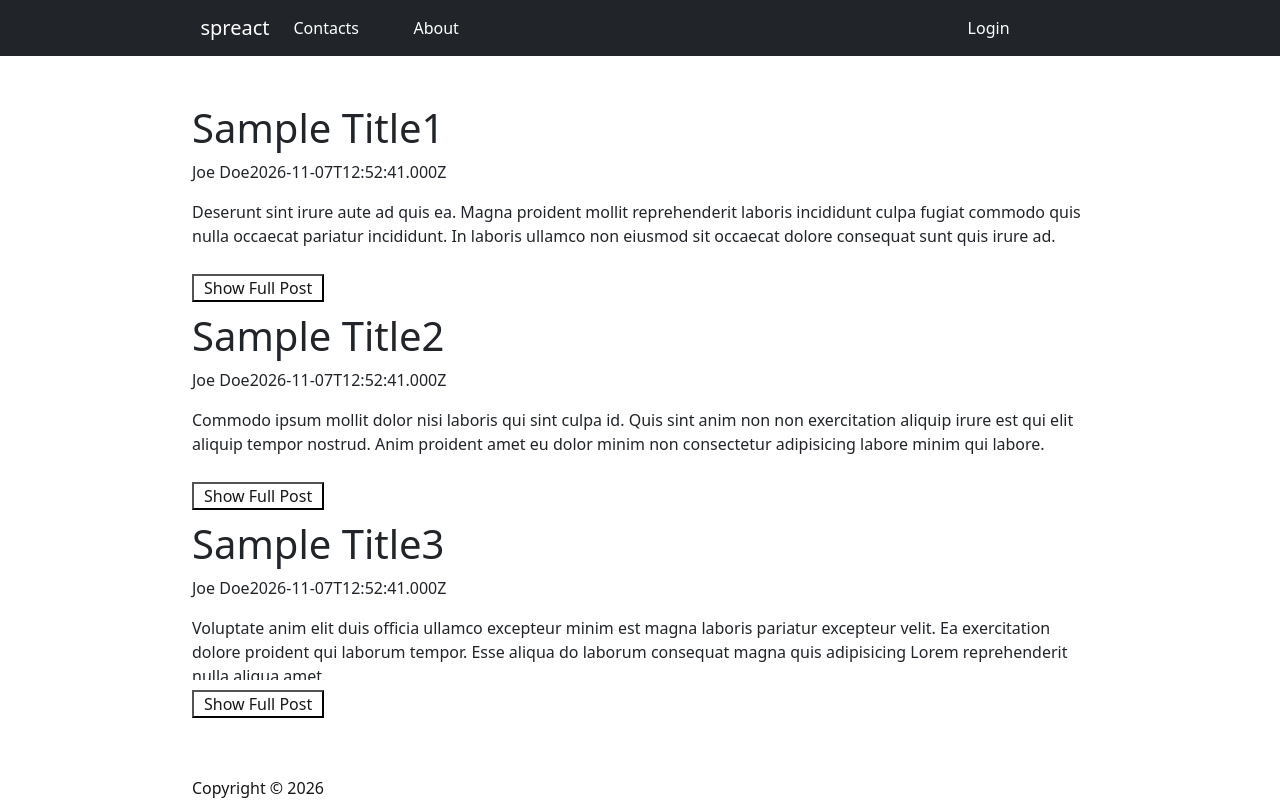
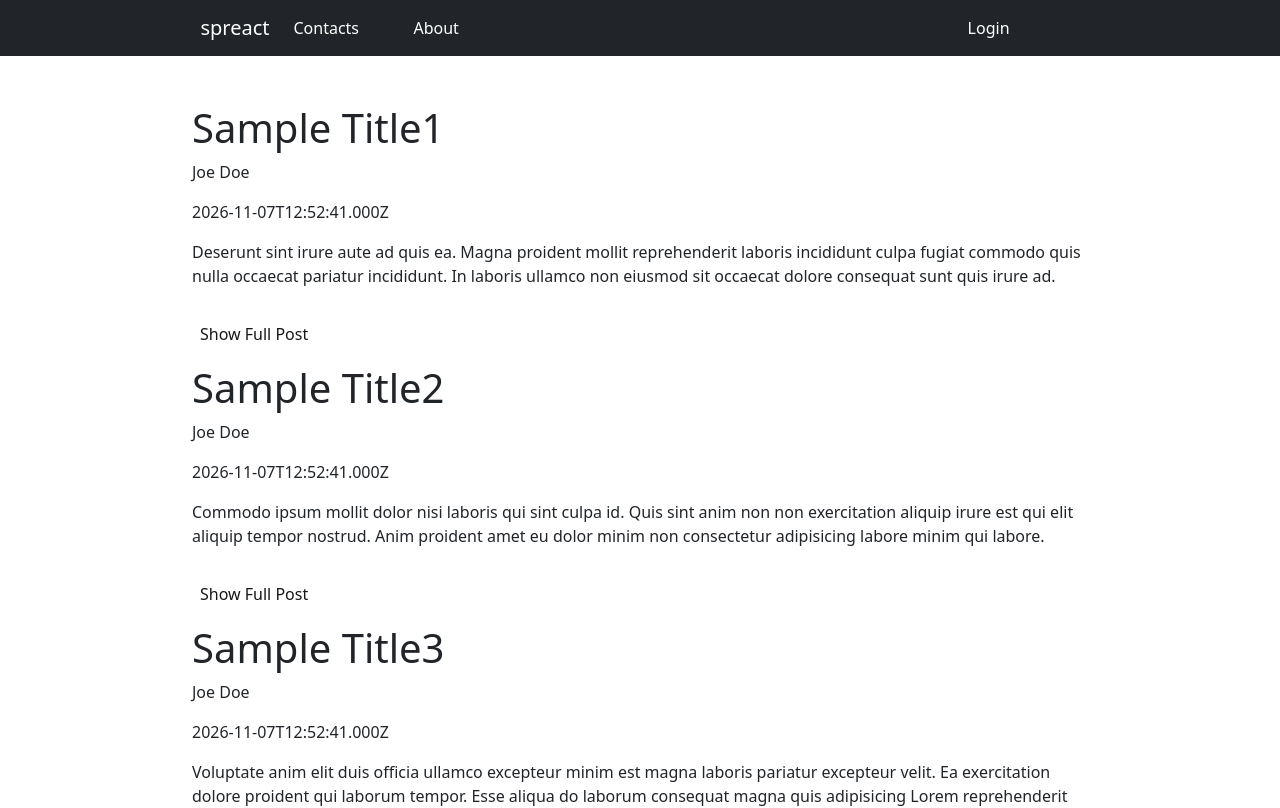
Before and after one commit to 4tinbras/spring-react-demo, a Next.js app in the folder react-front/: page /about/blog in a window 1280 px wide. Shown: the top 808 px of the page. Built offline with nearby package versions, Linux system fonts and the light colour scheme.

Commit message:
Changed buttons to links to specific posts

```diff
--- a/react-front/app/about/blog/PostSummary.tsx
+++ b/react-front/app/about/blog/PostSummary.tsx
@@ -1,15 +1,17 @@
 'use client'
-
-import {PrimaryButton} from "@/app/utilities/prefabComponents";
 
 export default function PostSummary({title, author, date, textSample}:
                                     { title: string, author: string, date: Date, textSample:string}) {
     return (<div>
         <h1>{title}</h1>
-        <div className={"display-inline-block"}><p>{author}</p></div>
-        {/*<div className={"display-inline-block"}><img src={imageSrc} alt={"Blog record image"}/></div>*/}
-        <div className={"display-inline-block"}><p>{date}</p></div>
+        <div className={'display-grid three-col-grid'}>
+            <div className={"display-inline-block"}><p>{author}</p></div>
+            {/*<div className={"display-inline-block"}><img src={imageSrc} alt={"Blog record image"}/></div>*/}
+            <div className={'display-flex display-flex-expand'}></div>
+            <div className={"display-inline-block"}><p>{date}</p></div>
+        </div>
         <div className={'blog-summary-sample'}><p>{textSample}</p></div>
-        <PrimaryButton initialButtonText={"Show Full Post"} onClickHandler={undefined}></PrimaryButton>
+
+        <a href={"/about/blog/" + title} className="link-button">Show Full Post</a>
     </div>)
 }
```
